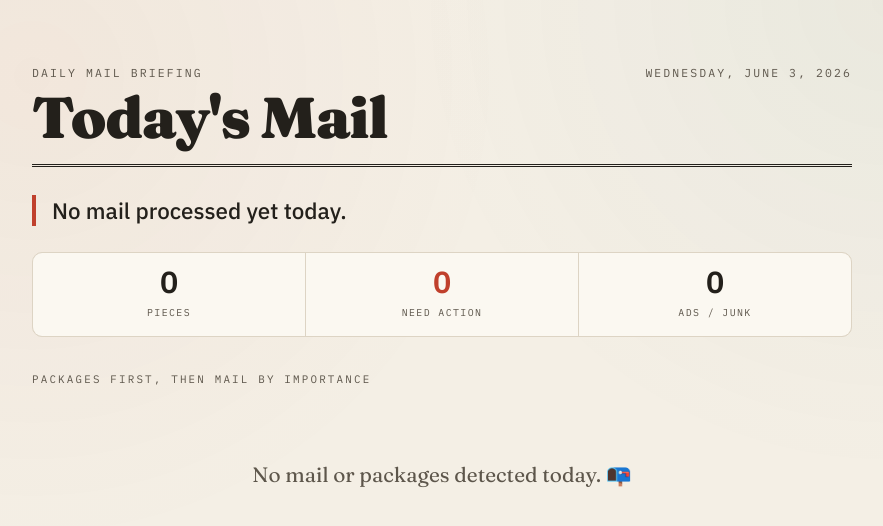
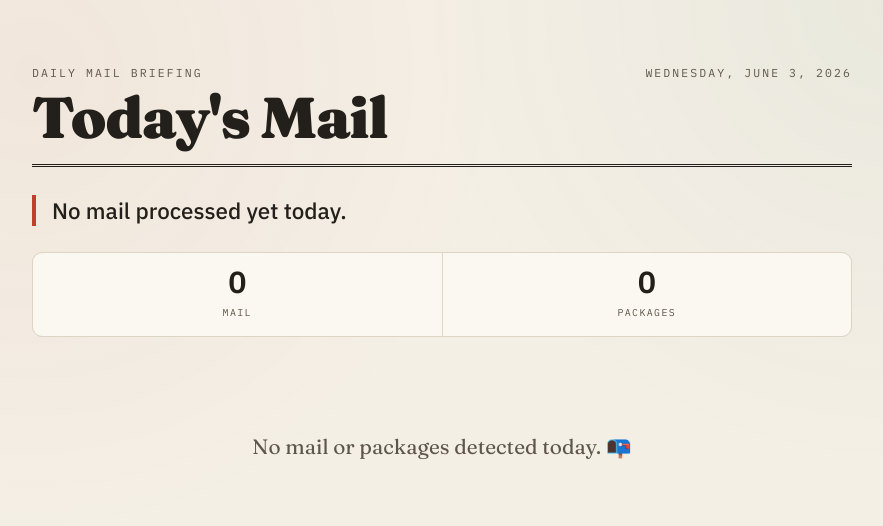
Before and after one commit to JadeDragon95/USPS-informed-delivery, a Flask app: page /today in a window 1280 px wide. Shown: the top 526 px of the page, without its empty margins (198-1081 px from the left). Run offline with Flask 3, Linux system fonts and the light colour scheme.

Commit message:
Update stats layout and adjust JavaScript for mail/packages

```diff
--- a/templates/today.html
+++ b/templates/today.html
@@ -59,6 +59,7 @@
     gap:1px;background:var(--line);
     border:1px solid var(--line);border-radius:10px;overflow:hidden;margin-bottom:34px;
   }
+  .stats.stats-2{grid-template-columns:repeat(2,1fr)}
   .stat{background:var(--paper-2);padding:14px 16px;text-align:center}
   .stat b{font-family:"IBM Plex Sans",sans-serif;font-weight:600;font-size:1.9rem;display:block;line-height:1}
   .stat span{font-family:"IBM Plex Mono",monospace;font-size:.62rem;letter-spacing:.14em;text-transform:uppercase;color:var(--ink-soft)}
@@ -150,6 +151,10 @@
   .ad-toggle.open .chev{transform:rotate(180deg)}
   #ads-region{display:none}
   #ads-region.open{display:block}
+  /* Ad cards inside the collapsed region: kill ALL animation so they don't
+     get stuck invisible (the entrance fade "plays" while hidden otherwise). */
+  #ads-region .card{animation:none !important;opacity:1 !important}
+  #ads-region .sender,#ads-region .recipient{animation:none !important;background-size:100% 100% !important}
   @keyframes rise{from{opacity:0;transform:translateY(10px)}to{opacity:1;transform:none}}
   @keyframes highlight{from{background-size:0% 100%}to{background-size:100% 100%}}
   @media(max-width:520px){.stats{grid-template-columns:1fr 1fr 1fr}.stat b{font-size:1.5rem}}
@@ -167,13 +172,11 @@
 
   <p class="summary" id="summary"></p>
 
-  <div class="stats">
-    <div class="stat"><b id="s-total">0</b><span>Pieces</span></div>
-    <div class="stat flag"><b id="s-action">0</b><span>Need action</span></div>
-    <div class="stat"><b id="s-ads">0</b><span>Ads / junk</span></div>
+  <div class="stats stats-2">
+    <div class="stat"><b id="s-mail">0</b><span>Mail</span></div>
+    <div class="stat"><b id="s-packages">0</b><span>Packages</span></div>
   </div>
 
-  <p class="section-label">Packages first, then mail by importance</p>
   <div id="items"></div>
 </div>
 
@@ -295,10 +298,9 @@ function render(){
   const packages = all.filter(i=>i.type==="package");
   const mail = all.filter(i=>i.type!=="package");
 
-  // stats (mail pieces only for ads/action; total counts everything)
-  document.getElementById("s-total").textContent  = all.length;
-  document.getElementById("s-action").textContent = mail.filter(i=>i.action_needed).length + packages.length;
-  document.getElementById("s-ads").textContent    = mail.filter(i=>i.is_advertisement).length;
+  // stats: mail pieces vs packages
+  document.getElementById("s-mail").textContent     = mail.length;
+  document.getElementById("s-packages").textContent = packages.length;
 
   // mail: real before ads, then importance desc
   mail.sort((a,b)=>{
```
